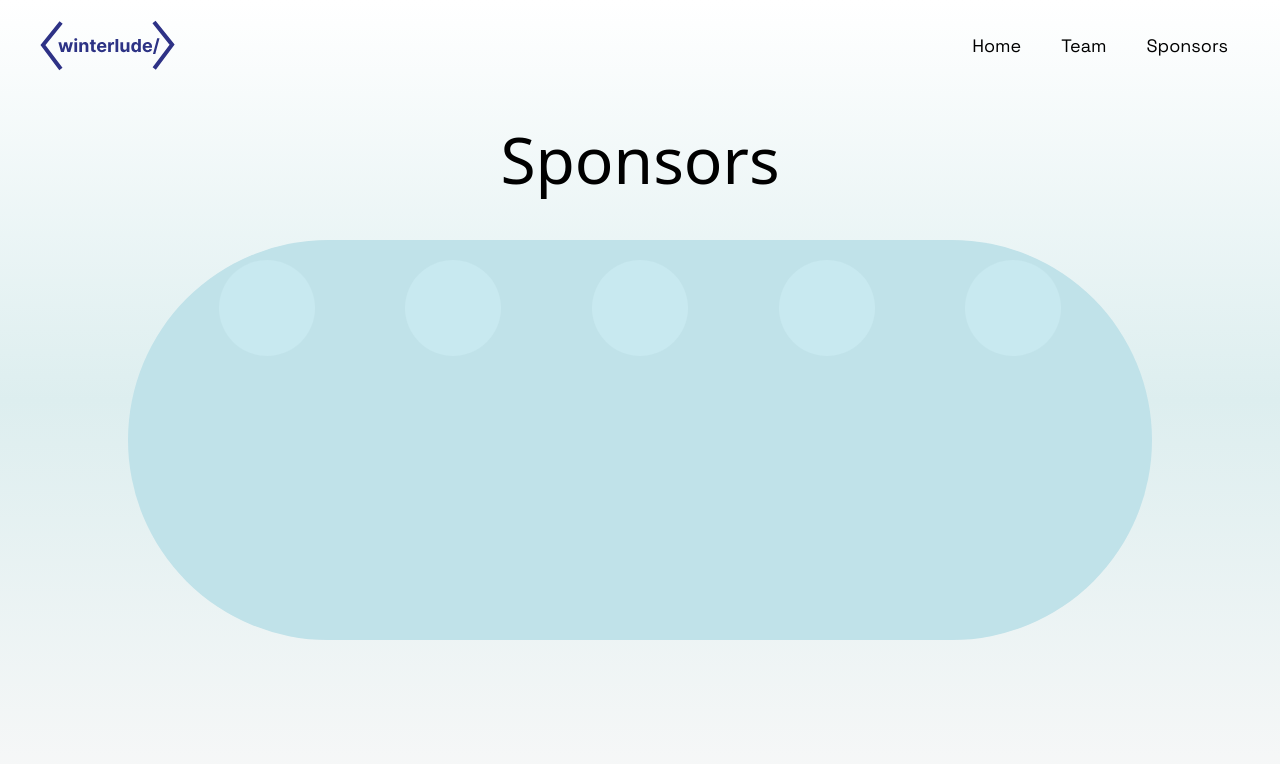
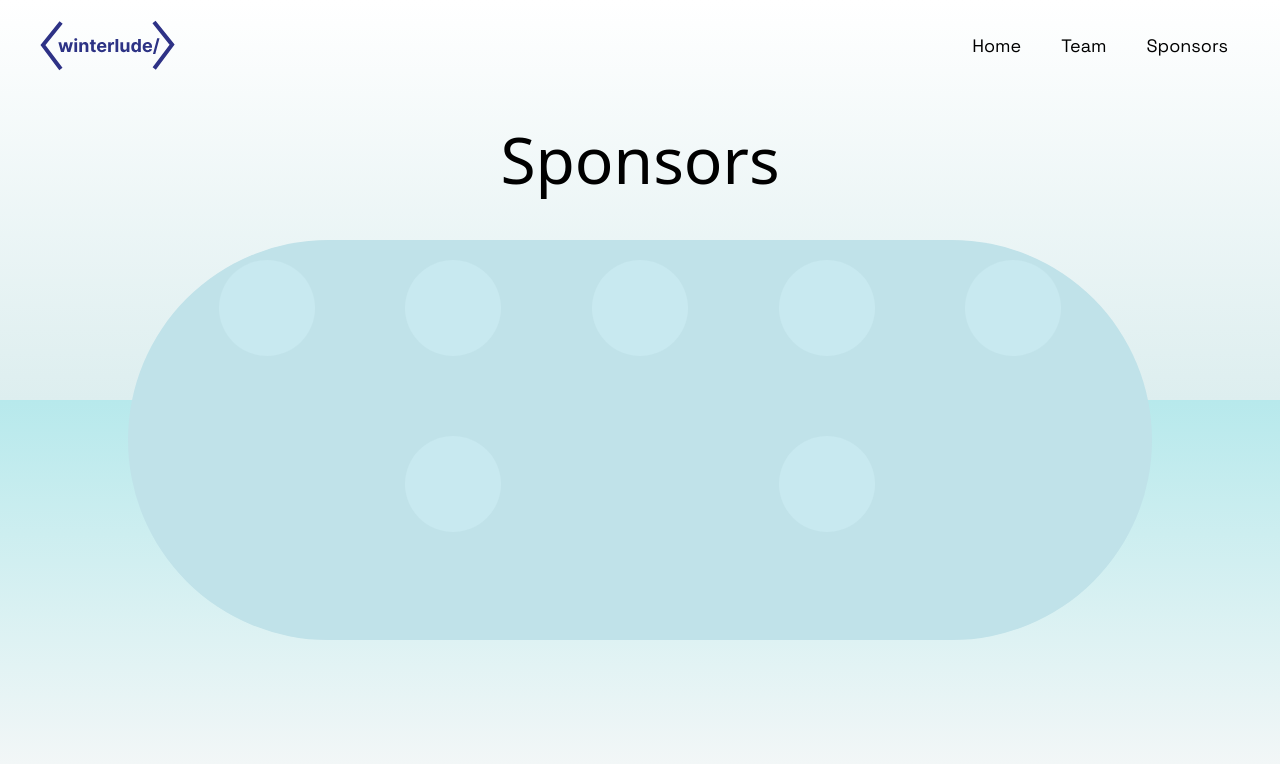
Before and after one commit to GDSC-IIITD/Winterlude23, a Next.js app: page /Sponsors in a window 1280 px wide. Shown: the top 764 px of the page. Built offline with nearby package versions, Linux system fonts and the light colour scheme.

Commit message:
Sponsor page updated

```diff
--- a/pages/Sponsors.jsx
+++ b/pages/Sponsors.jsx
@@ -12,11 +12,17 @@ function Sponsors() {
       </div>
       <div className={styles.content}>
         <div className={styles.disc_container}>
+          <div className={styles.disc_container1}>
           <div className={styles.disc}></div>
           <div className={styles.disc}></div>
           <div className={styles.disc}></div>
           <div className={styles.disc}></div>
           <div className={styles.disc}></div>
+          </div>
+          <div className={styles.disc_container1}>
+          <div className={styles.disc}></div>
+          <div className={styles.disc}></div>
+          </div>
         </div>
       </div>
 
--- a/styles/Sponsor.module.css
+++ b/styles/Sponsor.module.css
@@ -4,7 +4,7 @@
     background: linear-gradient(
     to top,
     rgb(248, 248, 248) 0%,
-    #ddeeef 50%,
+    #b7e9ec 50%,
     #ddeeef 50%,
     rgb(255, 255, 255) 100%
   );
@@ -27,8 +27,14 @@
 
 .disc_container{
     display: flex;
+    flex-direction: column;
+    gap: 5rem;
+    padding-top: 2%;
+}
+
+.disc_container1{
+    display: flex;
     justify-content: space-evenly;
-    padding-top: 2%;
 }
 
 .disc{
```
